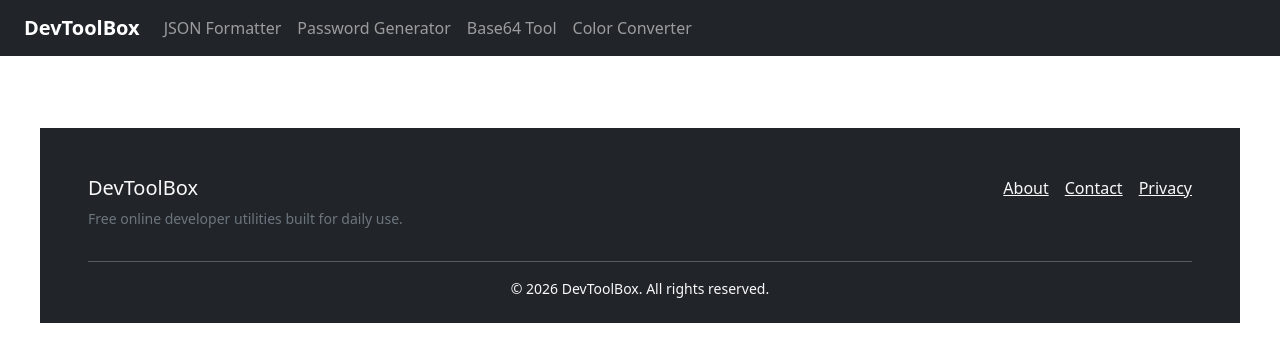
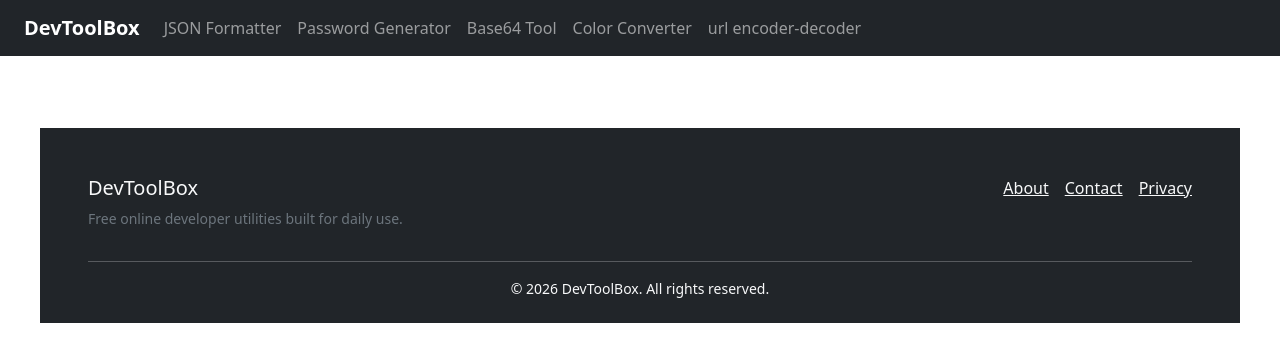
Before and after one commit to Jinesh03dabhi/devtoolbox, a React (Vite) app in the folder devtoolbox/: page /color in a window 1280 px wide. Shown: the top 362 px of the page. Built offline with nearby package versions, Linux system fonts and the light colour scheme.

Commit message:
Added in navbar URL Encoder Decoder tool

```diff
--- a/devtoolbox/src/components/Navbar.jsx
+++ b/devtoolbox/src/components/Navbar.jsx
@@ -20,6 +20,9 @@ export default function Navbar() {
         <Link className="nav-link" to="/color-converter">
           Color Converter
         </Link>
+        <Link className="nav-link" to="/url-encoder-decoder">
+          url encoder-decoder
+        </Link>
 
       </div>
     </nav>
```
